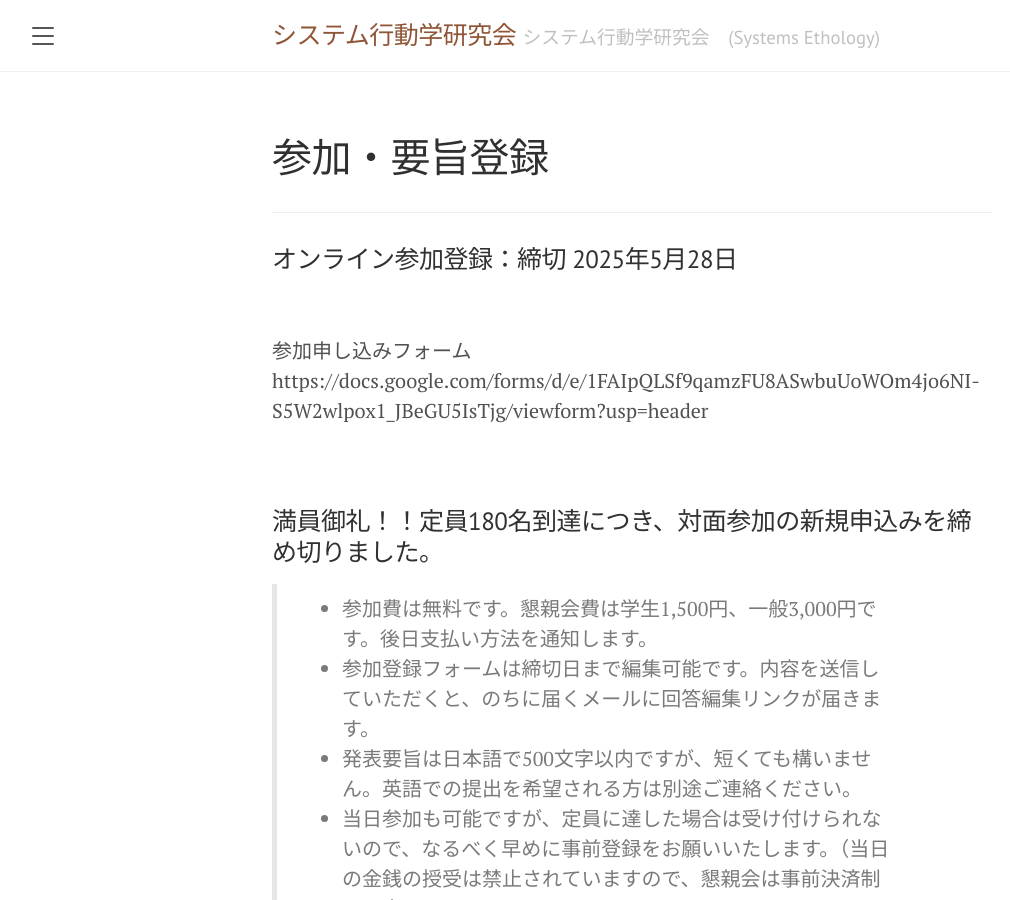
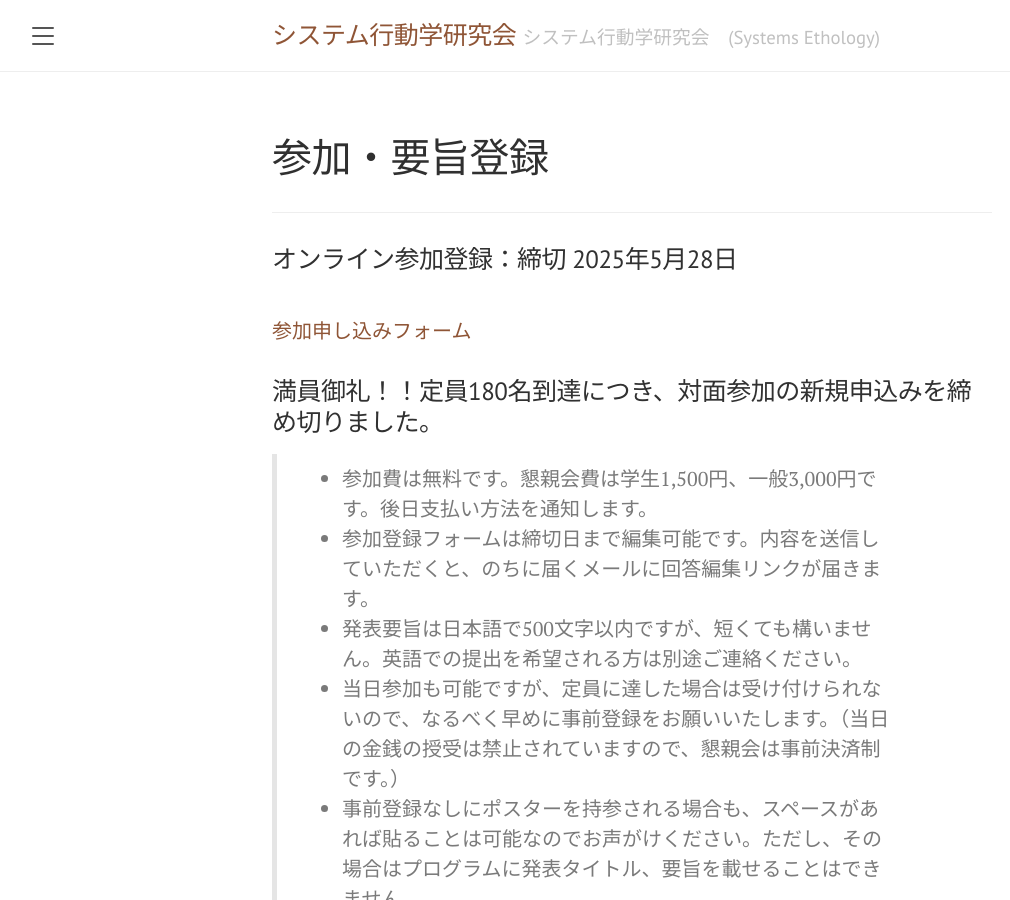
Before and after one commit to SystemsEthology/website, a Jekyll site: the page built from event_01/conference01_join.md, in a window 1280 px wide and 900 px high. Shown: the whole window, without its empty margins (8-1018 px from the left). Built offline with Jekyll 4.4.1, drawn with Linux system fonts in a browser that asks for light colours.

Commit message:
Update conference01_join.md

```diff
--- a/event_01/conference01_join.md
+++ b/event_01/conference01_join.md
@@ -8,10 +8,9 @@
 ### オンライン参加登録：締切 2025年5月28日
 
 <br>
-
-参加申し込みフォーム<br>
-https://docs.google.com/forms/d/e/1FAIpQLSf9qamzFU8ASwbuUoWOm4jo6NI-S5W2wlpox1_JBeGU5IsTjg/viewform?usp=header
-
+<a href="https://docs.google.com/forms/d/e/1FAIpQLSf9qamzFU8ASwbuUoWOm4jo6NI-S5W2wlpox1_JBeGU5IsTjg/viewform?usp=header" target="_blank" rel="noopener noreferrer">
+  参加申し込みフォーム
+</a>
 <br>
 
 ### 満員御礼！！定員180名到達につき、対面参加の新規申込みを締め切りました。
```
